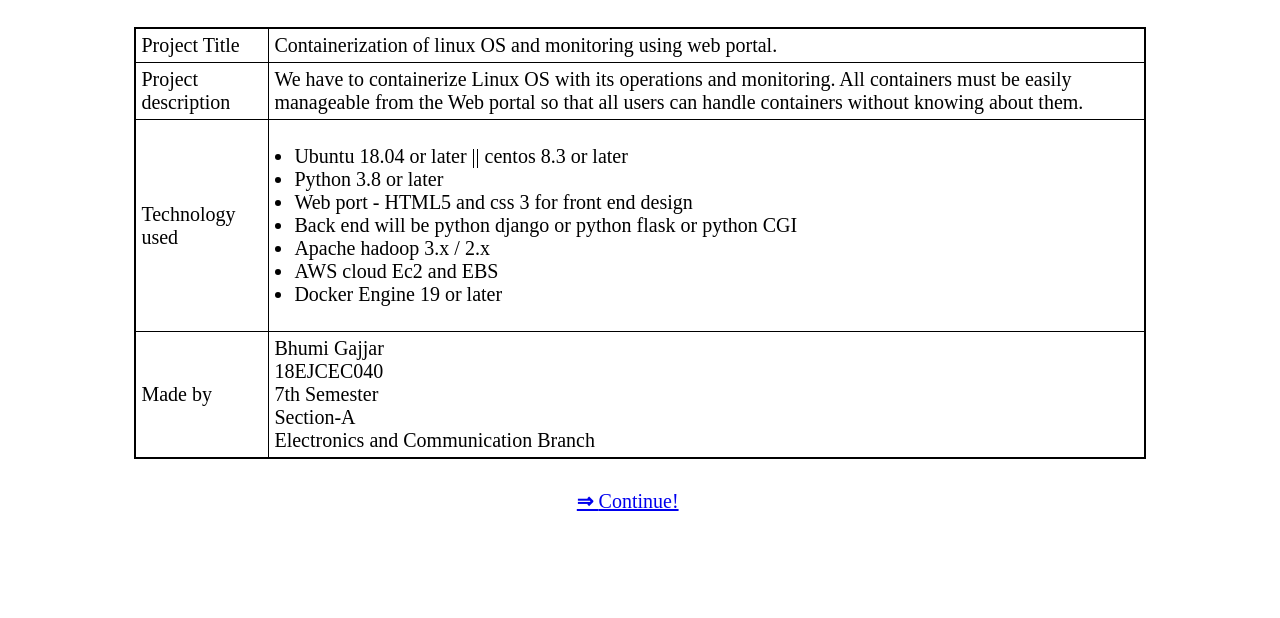
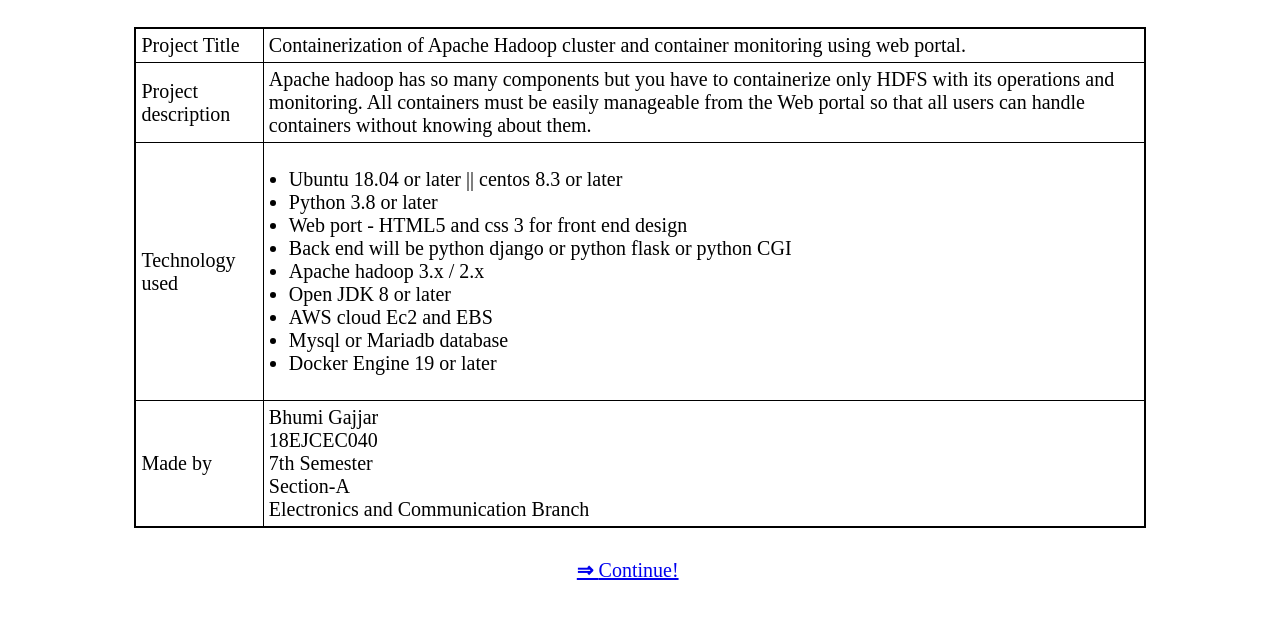
Before and after one commit to bhumigajjar0912/project_2021, a plain HTML site: page index.html in a window 1280 px wide. Shown: the part 70-688 px from the top of the page. Drawn offline with Linux system fonts and the light colour scheme.

Commit message:
Update index.html

```diff
--- a/index.html
+++ b/index.html
@@ -18,15 +18,13 @@
 		<table>
 			<tr>
 				<td class="head">Project Title</td>
-				<td>Containerization of linux OS and monitoring using web portal.</td>
+				<td>Containerization of Apache Hadoop cluster and container monitoring using web portal.</td>
 
 			</tr>
 			<tr>
 				<td class="head">Project description</td>
 
-				<td>We have to containerize Linux OS with its
-					operations and monitoring. All containers must be easily manageable from the Web portal so
-					that all users can handle containers without knowing about them.</td>
+				<td>Apache hadoop has so many components but you have to containerize only HDFS with its operations and monitoring. All containers must be easily manageable from the Web portal so that all users can handle containers without knowing about them.</td>
 			</tr>
 			<tr>
 				<td class="head">Technology used</td>
@@ -38,7 +36,9 @@
 						<li>Web port - HTML5 and css 3 for front end design</li>
 						<li>Back end will be python django or python flask or python CGI</li>
 						<li>Apache hadoop 3.x / 2.x</li>
+						<li>Open JDK 8 or later</li>
 						<li>AWS cloud Ec2 and EBS</li>
+						<li>Mysql or Mariadb database</li>
 						<li>Docker Engine 19 or later</li>
 					</ul>
 				</td>
```
